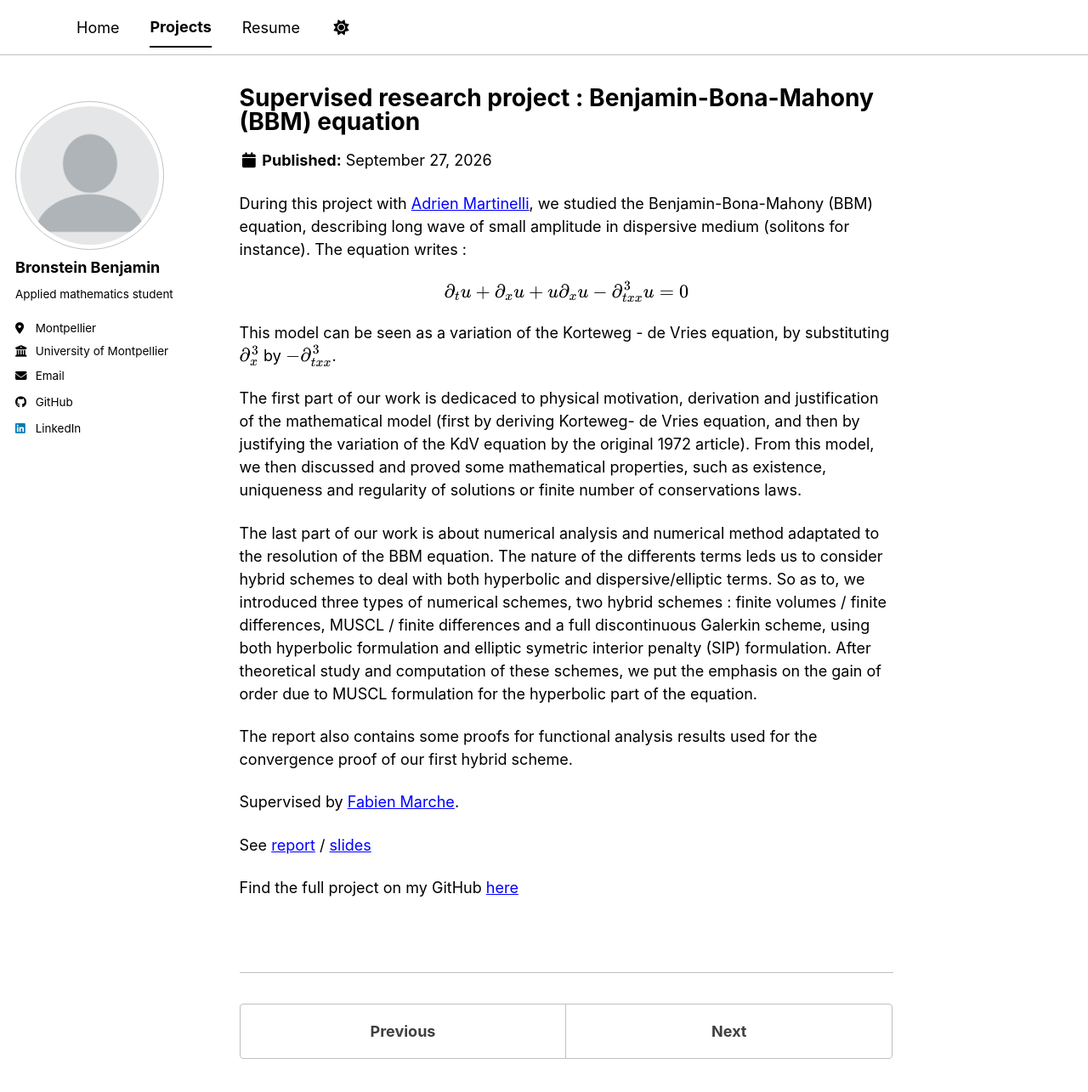
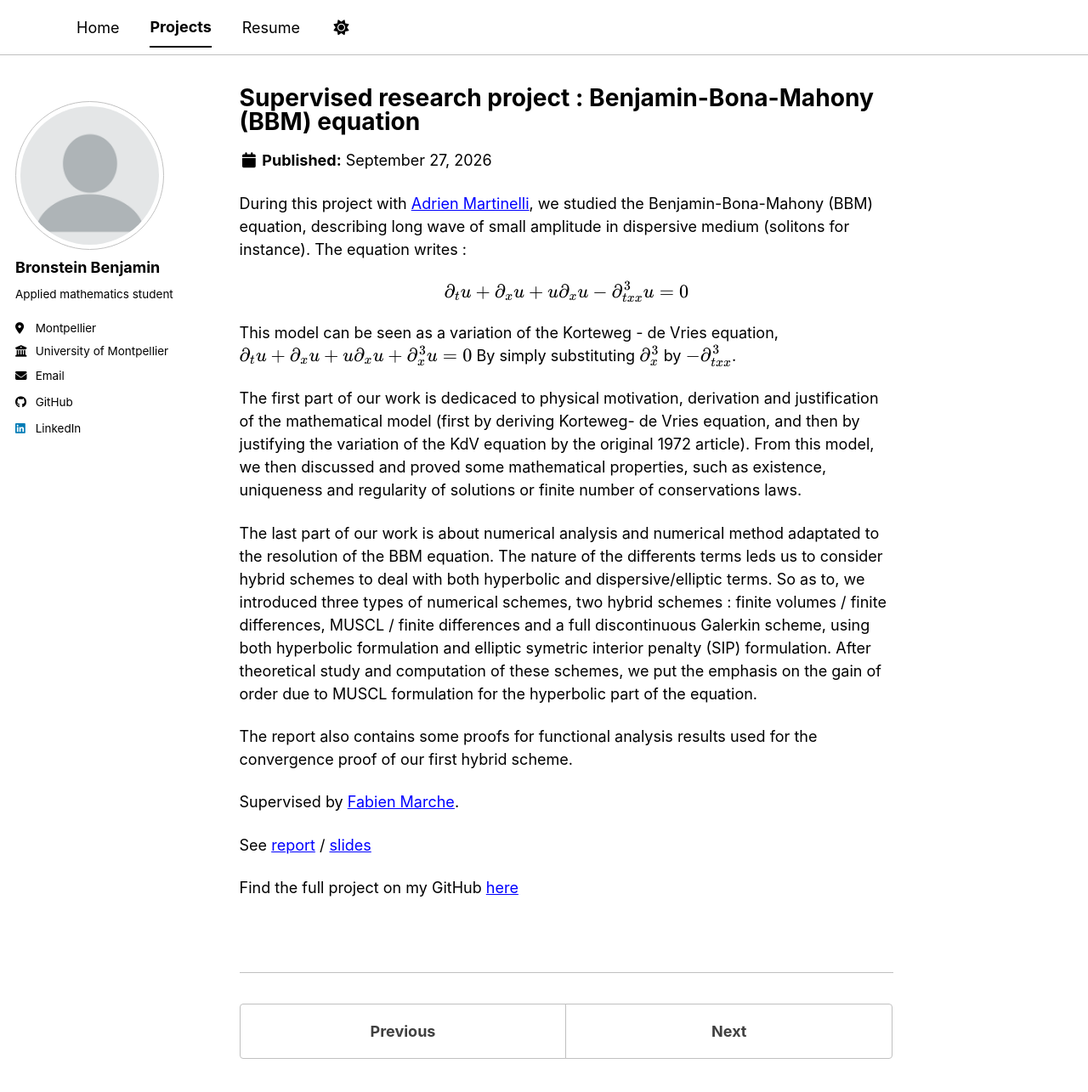
Before and after one commit to HerrBronstein/herrbronstein.github.io, a Jekyll site: the page built from _portfolio/portfolio-1.md, in a window 1280 px wide and 1337 px high. Shown: the top 1285 px of the window at 85% size. Built offline with Jekyll 4.4.1, drawn with Linux system fonts in a browser that asks for light colours; a style sheet for code colours, icons or effects is not loaded.

Commit message:
Update portfolio-1.md

```diff
--- a/_portfolio/portfolio-1.md
+++ b/_portfolio/portfolio-1.md
@@ -8,7 +8,9 @@ During this project with [Adrien Martinelli](https://github.com/SequoiaCode), we
 
 $$\partial_t u + \partial_x u + u \partial_x u - \partial_{txx}^3 u = 0$$
 
-This model can be seen as a variation of the Korteweg - de Vries equation, by substituting $\partial_{x}^3$ by $-\partial_{txx}^3$.
+This model can be seen as a variation of the Korteweg - de Vries equation,
+$$\partial_t u + \partial_x u + u\partial_x u + \partial_{x}^3 u = 0$$
+By simply substituting $\partial_{x}^3$ by $-\partial_{txx}^3$.
 
 The first part of our work is dedicaced to physical motivation, derivation and justification of the mathematical model (first by deriving Korteweg- de Vries equation, and then by justifying the variation of the KdV equation by the original 1972 article).
 From this model, we then discussed and proved some mathematical properties, such as existence, uniqueness and regularity of solutions or finite number of conservations laws.
```
